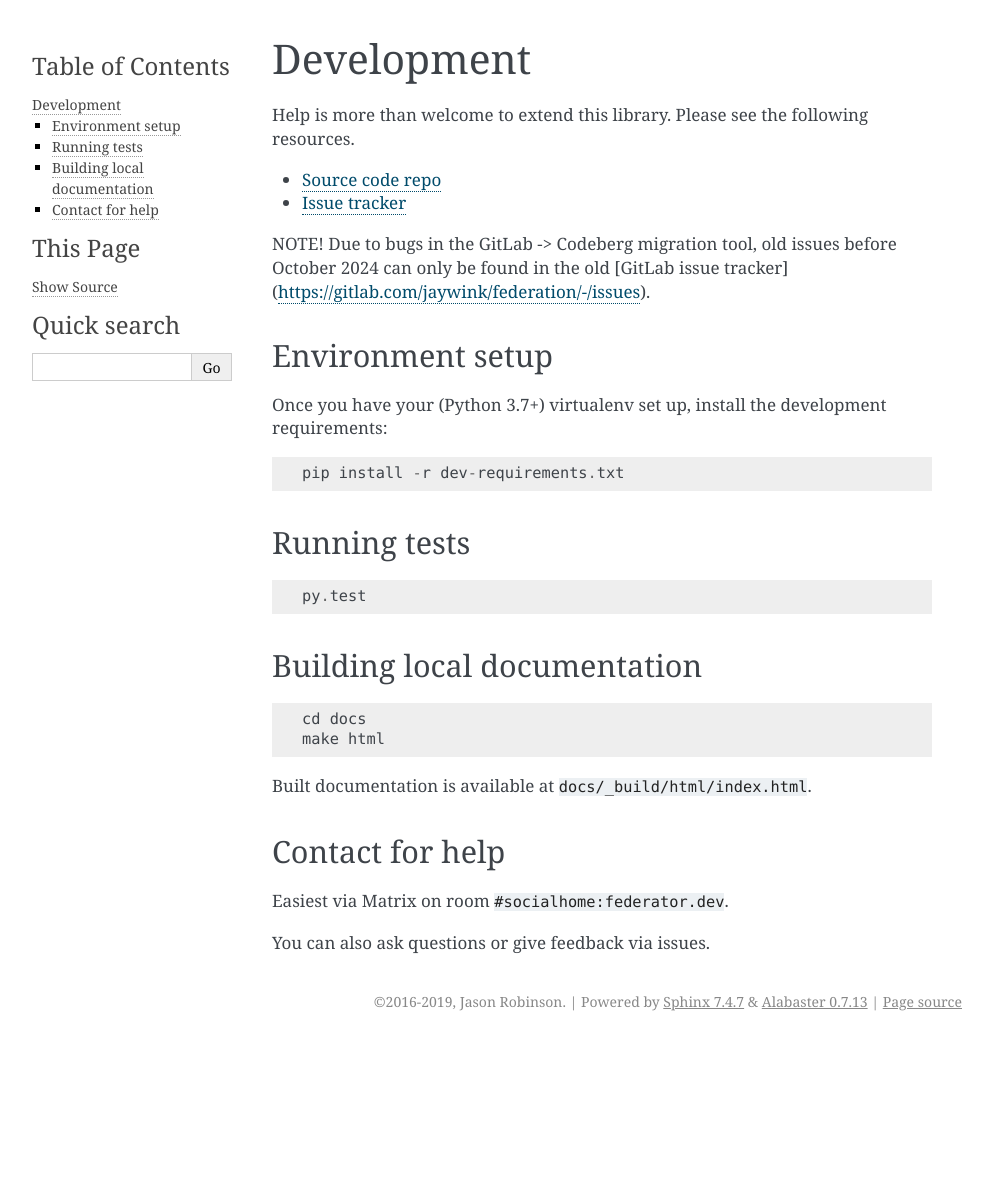
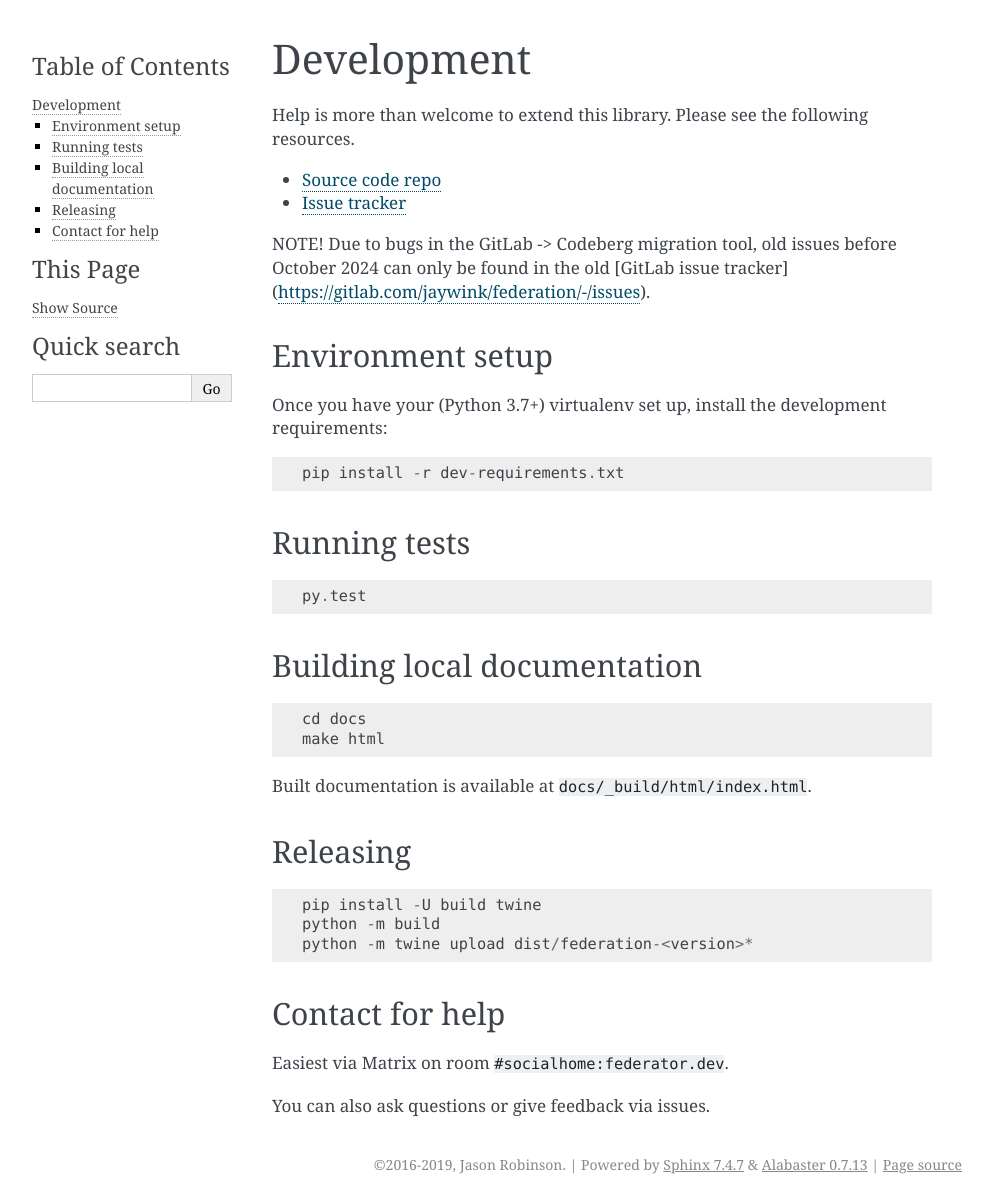
Before and after one commit to jaywink/federation, a Sphinx documentation site: the page built from docs/development.rst, in a window 1280 px wide. Shown: the whole page, without its empty margins (148-1141 px from the left). Built offline with Sphinx 7.4.7, drawn with Linux system fonts in a browser that asks for light colours; before the commit the page ends 1041 px from its top, so only the background shows below that.

Commit message:
Updates to dev docs on releasing

```diff
--- a/docs/development.rst
+++ b/docs/development.rst
@@ -33,6 +33,15 @@ Building local documentation
 
 Built documentation is available at ``docs/_build/html/index.html``.
 
+Releasing
+---------
+
+::
+
+   pip install -U build twine
+   python -m build
+   python -m twine upload dist/federation-<version>*
+
 Contact for help
 ----------------
 
```
